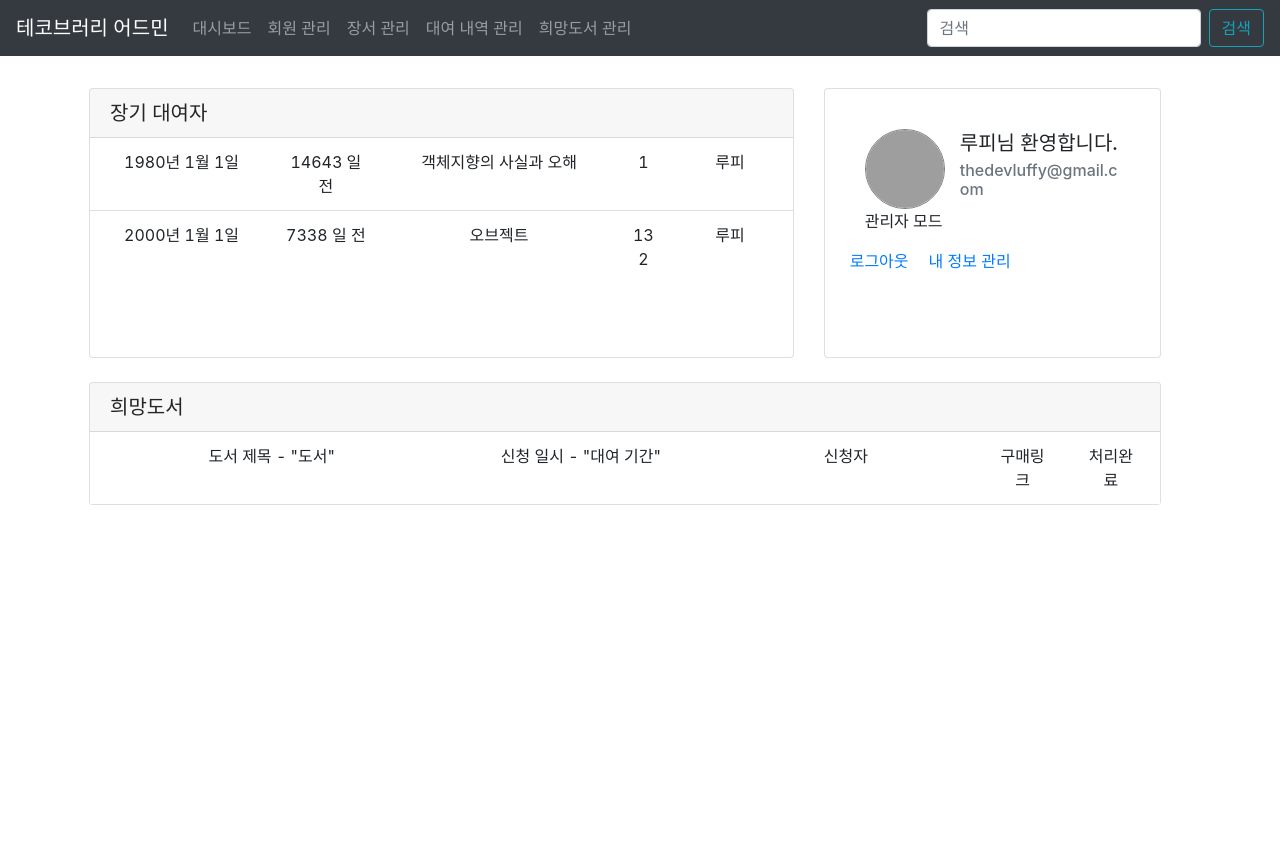
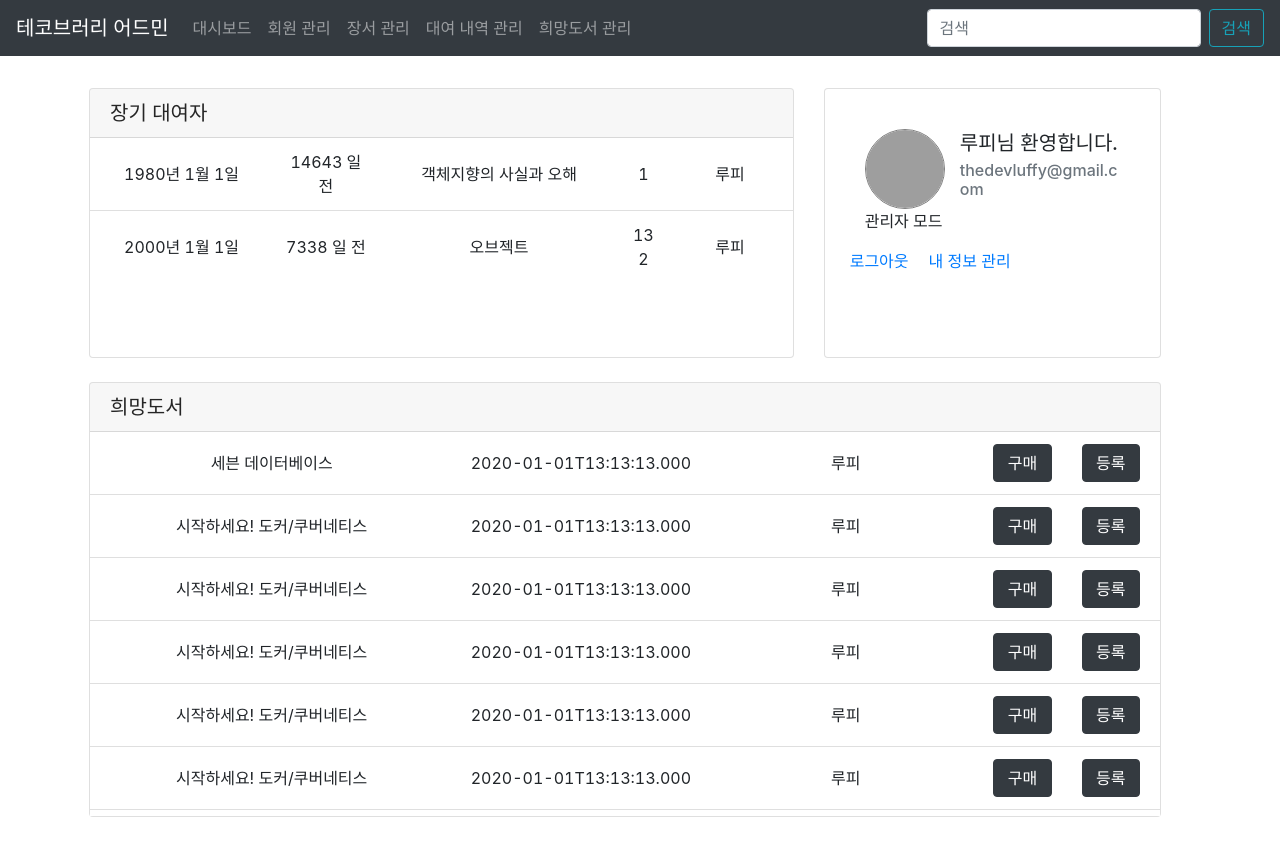
Before and after one commit to milzipmoza-developers/tecobrary-admin-client-v2, a Next.js app: page /dashboard in a window 1280 px wide. Before the commit the page ends 800 px from the top, so only its background shows below. Built offline with nearby package versions, Linux system fonts and the light colour scheme; grey boxes are pictures that could not be loaded.

Commit message:
[#1] refactor - WishBookSummaryCard 컴포넌트로 분리

```diff
--- a/components/atoms/RentHistoryItem.tsx
+++ b/components/atoms/RentHistoryItem.tsx
@@ -1,15 +1,24 @@
 import {Col} from "react-bootstrap";
 import * as React from "react";
+import {CSSProperties} from "react";
 
 interface IProps {
     sm: number;
-    children: string;
-    i?: number;
+    children: any;
 }
 
-const RentHistoryItem = ({sm, i, children}: IProps) => (
-    <Col id={`history-item-${i}`} sm={sm} style={{textAlign: 'center'}}>
-        {children}
+const childrenWrapper: CSSProperties = {
+    display: 'flex',
+    flexDirection: 'column',
+    justifyContent: 'center',
+    height: '100%'
+};
+
+const RentHistoryItem = ({sm, children}: IProps) => (
+    <Col sm={sm} style={{textAlign: 'center'}}>
+        <div style={childrenWrapper}>
+            {children}
+        </div>
     </Col>
 );
 
--- /dev/null
+++ b/components/molecules/WishBookSummaryElement.tsx
@@ -0,0 +1,35 @@
+import RentHistoryItem from "../atoms/RentHistoryItem";
+import {Button, Row} from "react-bootstrap";
+import * as React from "react";
+import {IWishBook} from "../../pages/dashboard";
+
+interface IProps {
+    wishBook: IWishBook;
+}
+
+const WishBookSummaryElement = ({wishBook}: IProps) => {
+    const buyLinkButtonHandler = (buyLink: string) => () => {
+        const newWindow = window.open(buyLink, '_blank')
+        newWindow.focus();
+    };
+
+    const enrollButtonHandler = (id: string) => () => {
+        console.log(id, '등록 되었습니다.');
+    };
+
+    return (
+        <Row>
+            <RentHistoryItem sm={4}>{wishBook.title}</RentHistoryItem>
+            <RentHistoryItem sm={3}>{wishBook.createTime}</RentHistoryItem>
+            <RentHistoryItem sm={3}>{wishBook.userName}</RentHistoryItem>
+            <RentHistoryItem sm={1}>
+                <Button variant="dark" onClick={buyLinkButtonHandler(wishBook.buyLink)}>구매</Button>
+            </RentHistoryItem>
+            <RentHistoryItem sm={1}>
+                <Button variant="dark" onClick={enrollButtonHandler(wishBook.id)}>등록</Button>
+            </RentHistoryItem>
+        </Row>
+    );
+};
+
+export default WishBookSummaryElement;
--- /dev/null
+++ b/components/organisms/WishBookSummaryCard.tsx
@@ -0,0 +1,29 @@
+import {Card, ListGroup} from "react-bootstrap";
+import WishBookSummaryElement from "../molecules/WishBookSummaryElement";
+import * as React from "react";
+import {IWishBook} from "../../pages/dashboard";
+
+interface IProps {
+    wishBooks: IWishBook[];
+}
+
+const WishBookSummaryCardBody = ({wishBooks}: IProps) => (
+    <div style={{overflow: 'scroll'}}>
+        <ListGroup variant="flush">
+            {wishBooks.map((wishBook: IWishBook, i: number) => (
+                <ListGroup.Item key={i}>
+                    <WishBookSummaryElement wishBook={wishBook}/>
+                </ListGroup.Item>
+            ))}
+        </ListGroup>
+    </div>
+);
+
+const WishBookSummaryCard = ({wishBooks}: IProps) => (
+    <Card style={{width: '100%', maxHeight: '435px'}}>
+        <Card.Header as="h5">희망도서</Card.Header>
+        <WishBookSummaryCardBody wishBooks={wishBooks}/>
+    </Card>
+);
+
+export default WishBookSummaryCard;
--- a/pages/dashboard/index.tsx
+++ b/pages/dashboard/index.tsx
@@ -1,11 +1,10 @@
 import * as React from "react";
 import AppBarLayout from "../../components/templates/AppBarLayout";
 import ContentLayout from "../../components/templates/ContentLayout";
-import {Card, Col, Image, ListGroup, Row} from "react-bootstrap";
-import RentHistoryItem from "../../components/atoms/RentHistoryItem";
+import {Col, Row} from "react-bootstrap";
 import LongTermRentHistories from "../../components/templates/LongTermRentHistories";
-import ProfileCardHeader from "../../components/molecules/ProfileCardHeader";
 import LoginUserProfileCard from "../../components/organisms/LoginUserProfileCard";
+import WishBookSummaryCard from "../../components/organisms/WishBookSummaryCard";
 
 const longTerms: IHistory[] = [
     {
@@ -22,11 +21,71 @@ const longTerms: IHistory[] = [
     },
 ];
 
+const wishBooks: IWishBook[] = [
+    {
+        id: '1',
+        title: '세븐 데이터베이스',
+        userName: '루피',
+        buyLink: 'http://www.yes24.com/Product/Goods/8595403?Acode=101',
+        createTime: '2020-01-01T13:13:13.000',
+    },
+    {
+        id: '2',
+        title: '시작하세요! 도커/쿠버네티스',
+        userName: '루피',
+        buyLink: 'http://www.yes24.com/Product/Goods/84927385?Acode=101',
+        createTime: '2020-01-01T13:13:13.000',
+    },
+    {
+        id: '2',
+        title: '시작하세요! 도커/쿠버네티스',
+        userName: '루피',
+        buyLink: 'http://www.yes24.com/Product/Goods/84927385?Acode=101',
+        createTime: '2020-01-01T13:13:13.000',
+    },
+    {
+        id: '2',
+        title: '시작하세요! 도커/쿠버네티스',
+        userName: '루피',
+        buyLink: 'http://www.yes24.com/Product/Goods/84927385?Acode=101',
+        createTime: '2020-01-01T13:13:13.000',
+    },
+    {
+        id: '2',
+        title: '시작하세요! 도커/쿠버네티스',
+        userName: '루피',
+        buyLink: 'http://www.yes24.com/Product/Goods/84927385?Acode=101',
+        createTime: '2020-01-01T13:13:13.000',
+    },
+    {
+        id: '2',
+        title: '시작하세요! 도커/쿠버네티스',
+        userName: '루피',
+        buyLink: 'http://www.yes24.com/Product/Goods/84927385?Acode=101',
+        createTime: '2020-01-01T13:13:13.000',
+    },
+    {
+        id: '2',
+        title: '시작하세요! 도커/쿠버네티스',
+        userName: '루피',
+        buyLink: 'http://www.yes24.com/Product/Goods/84927385?Acode=101',
+        createTime: '2020-01-01T13:13:13.000',
+    },
+];
+
 export interface IHistory {
     rentDate: string;
     title: string;
     serialNumber: string;
     userName: string;
+}
+
+export interface IWishBook {
+    id: string;
+    title: string;
+    userName: string;
+    buyLink: string;
+    createTime: string;
 }
 
 const Index = () => {
@@ -43,22 +102,7 @@ const Index = () => {
                 </Row>
                 <Row style={{marginTop: '24px'}}>
                     <Col sm={12}>
-                        <Card style={{width: '100%'}}>
-                            <Card.Header as="h5">희망도서</Card.Header>
-                            <div style={{overflow: 'scroll'}}>
-                                <ListGroup variant="flush">
-                                    <ListGroup.Item>
-                                        <Row>
-                                            <RentHistoryItem sm={4}>도서 제목 - "도서"</RentHistoryItem>
-                                            <RentHistoryItem sm={3}>신청 일시 - "대여 기간"</RentHistoryItem>
-                                            <RentHistoryItem sm={3}>신청자</RentHistoryItem>
-                                            <RentHistoryItem sm={1}>구매링크</RentHistoryItem>
-                                            <RentHistoryItem sm={1}>처리완료</RentHistoryItem>
-                                        </Row>
-                                    </ListGroup.Item>
-                                </ListGroup>
-                            </div>
-                        </Card>
+                        <WishBookSummaryCard wishBooks={wishBooks}/>
                     </Col>
                 </Row>
             </ContentLayout>
```
